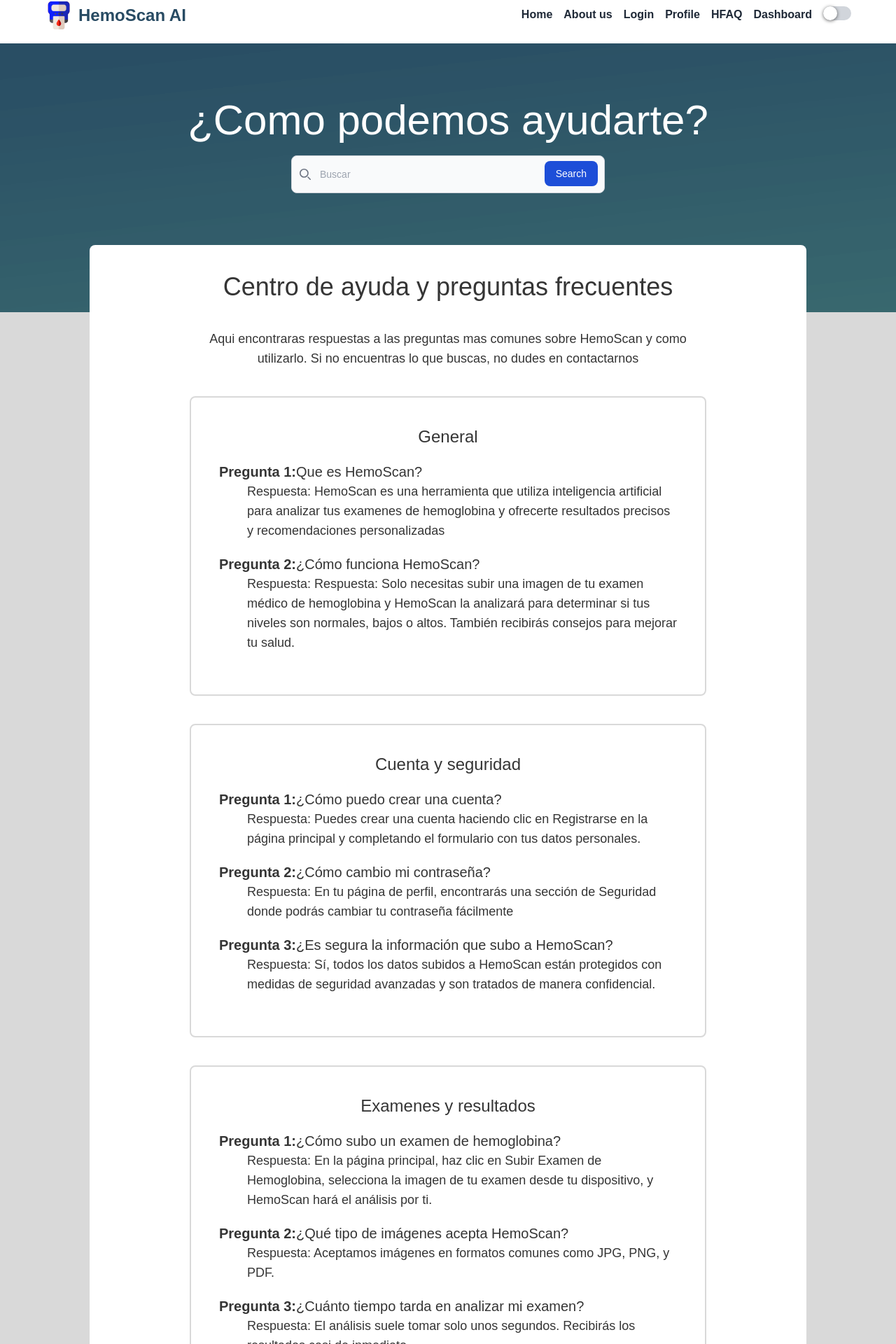
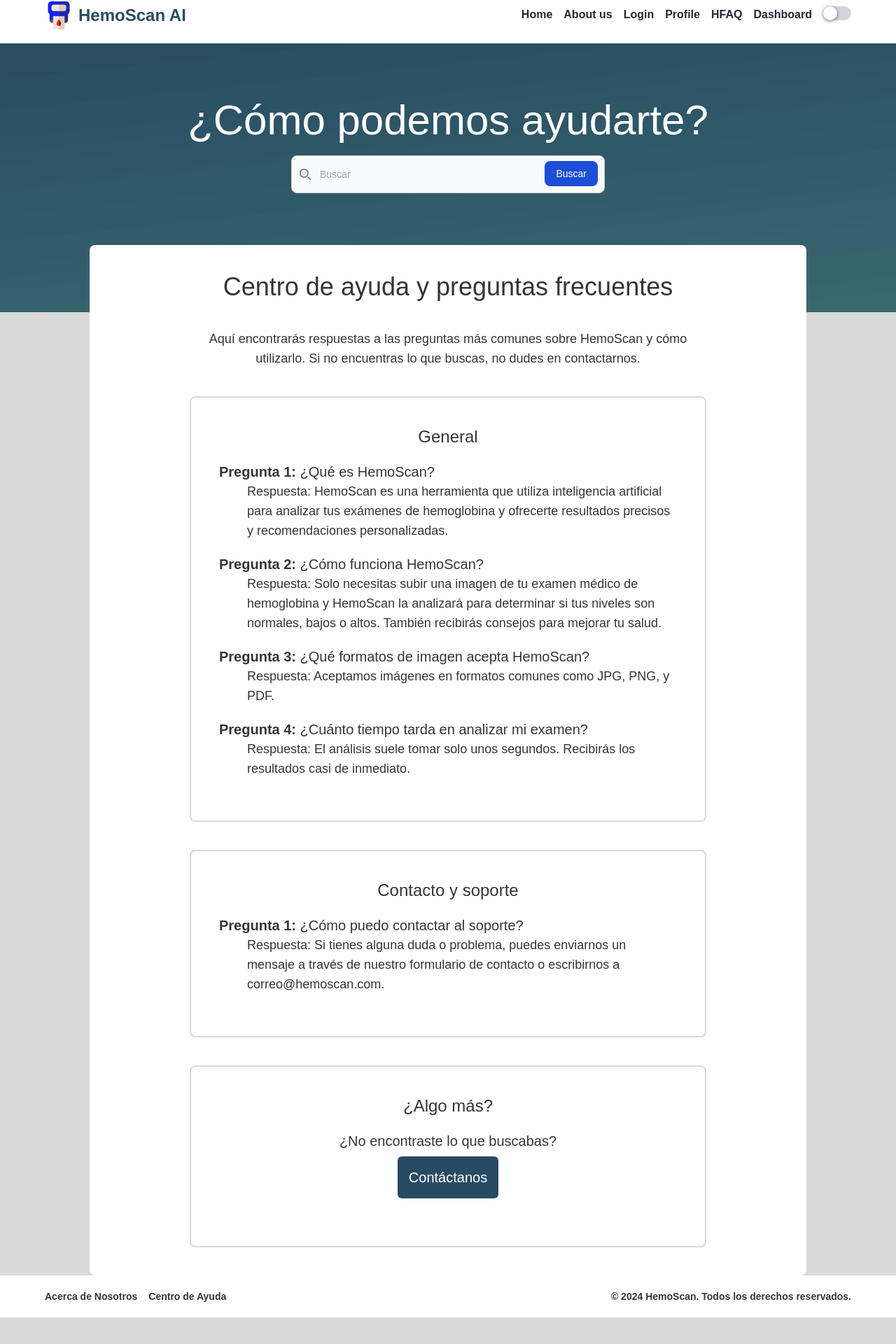
Before and after one commit to JiovannyVega/HemoScan, a React (Vite) app: page /hfaq in a window 1280 px wide. Shown: the part 18-1938 px from the top of the page at 70% size. After the commit the page ends 1900 px from the top, so only its background shows below. Built offline with nearby package versions, Linux system fonts and the light colour scheme.

Commit message:
Se cambian algunas etiquetas

```diff
--- a/src/pages/HFAQPage.jsx
+++ b/src/pages/HFAQPage.jsx
@@ -3,9 +3,9 @@ const HFAQPage = () => {
     <>
       <div className="flex flex-col items-center p-0 m-0 text-text dark:text-text-dark">
         <section className="bg-[url('/assets/NHP2.png')] bg-cover w-full h-96">
-          <p className="mt-20 mb-5 text-6xl text-center text-white">¿Como podemos ayudarte?</p>
+          <p className="mt-20 mb-5 text-6xl text-center text-white">¿Cómo podemos ayudarte?</p>
           <form className="max-w-md mx-auto">
-            <label htmlFor="default-search" className="mb-2 text-sm font-medium text-gray-900 sr-only dark:text-white">Search</label>
+            <label htmlFor="default-search" className="mb-2 text-sm font-medium text-gray-900 sr-only dark:text-white">Buscar</label>
             <div className="relative">
               <div className="absolute inset-y-0 flex items-center pointer-events-none start-0 ps-3">
                 <svg className="w-4 h-4 text-gray-500 dark:text-gray-400" aria-hidden="true" xmlns="http://www.w3.org/2000/svg" fill="none" viewBox="0 0 20 20">
@@ -13,82 +13,68 @@ const HFAQPage = () => {
                 </svg>
               </div>
               <input type="search" id="default-search" className="block w-full p-4 text-sm text-gray-900 border border-gray-300 rounded-lg ps-10 bg-gray-50 focus:ring-blue-500 focus:border-blue-500 dark:bg-gray-700 dark:border-gray-600 dark:placeholder-gray-400 dark:text-white dark:focus:ring-blue-500 dark:focus:border-blue-500" placeholder="Buscar" required />
-              <button type="submit" className="text-white absolute end-2.5 bottom-2.5 bg-blue-700 hover:bg-blue-800 focus:ring-4 focus:outline-none focus:ring-blue-300 font-medium rounded-lg text-sm px-4 py-2 dark:bg-blue-600 dark:hover:bg-blue-700 dark:focus:ring-blue-800">Search</button>
+              <button type="submit" className="text-white absolute end-2.5 bottom-2.5 bg-blue-700 hover:bg-blue-800 focus:ring-4 focus:outline-none focus:ring-blue-300 font-medium rounded-lg text-sm px-4 py-2 dark:bg-blue-600 dark:hover:bg-blue-700 dark:focus:ring-blue-800">Buscar</button>
             </div>
           </form>
         </section>
         <div className="flex flex-col items-center w-full p-5 mb-0 text-center rounded-lg sm:-mt-24 sm:w-4/5 bg-background dark:bg-background-dark">
           <p className="my-5 text-4xl">Centro de ayuda y preguntas frecuentes</p>
-          <p className="w-3/4 my-5 text-lg">Aqui encontraras respuestas a las preguntas mas comunes sobre HemoScan y como utilizarlo. Si no encuentras lo que buscas, no dudes en contactarnos</p>
+          <p className="w-3/4 my-5 text-lg">Aquí encontrarás respuestas a las preguntas más comunes sobre HemoScan y cómo utilizarlo. Si no encuentras lo que buscas, no dudes en contactarnos.</p>
           <div className="w-3/4 p-10 my-5 text-xl border-2 rounded-lg border-hover dark:border-hover-dark">
-            <h className="text-2xl">General</h>
+            <h2 className="text-2xl">General</h2>
             <ul className="my-5 text-left">
               <li className="my-5">
-                <strong>Pregunta 1:</strong>Que es HemoScan?
-                <li className="ml-10 text-lg">Respuesta: HemoScan es una herramienta que utiliza inteligencia artificial para analizar tus examenes de hemoglobina y ofrecerte resultados precisos y recomendaciones personalizadas</li>
+                <strong>Pregunta 1:</strong> ¿Qué es HemoScan?
+                <ul className="ml-10 text-lg">
+                  <li>Respuesta: HemoScan es una herramienta que utiliza inteligencia artificial para analizar tus exámenes de hemoglobina y ofrecerte resultados precisos y recomendaciones personalizadas.</li>
+                </ul>
               </li>
               <li className="my-5">
-                <strong>Pregunta 2:</strong>¿Cómo funciona HemoScan?
-                <li className="ml-10 text-lg">Respuesta: Respuesta: Solo necesitas subir una imagen de tu examen médico de hemoglobina y HemoScan la analizará para determinar si tus niveles son normales, bajos o altos. También recibirás consejos para mejorar tu salud.</li>
+                <strong>Pregunta 2:</strong> ¿Cómo funciona HemoScan?
+                <ul className="ml-10 text-lg">
+                  <li>Respuesta: Solo necesitas subir una imagen de tu examen médico de hemoglobina y HemoScan la analizará para determinar si tus niveles son normales, bajos o altos. También recibirás consejos para mejorar tu salud.</li>
+                </ul>
+              </li>
+              <li className="my-5">
+                <strong>Pregunta 3:</strong> ¿Qué formatos de imagen acepta HemoScan?
+                <ul className="ml-10 text-lg">
+                  <li>Respuesta: Aceptamos imágenes en formatos comunes como JPG, PNG, y PDF.</li>
+                </ul>
+              </li>
+              <li className="my-5">
+                <strong>Pregunta 4:</strong> ¿Cuánto tiempo tarda en analizar mi examen?
+                <ul className="ml-10 text-lg">
+                  <li>Respuesta: El análisis suele tomar solo unos segundos. Recibirás los resultados casi de inmediato.</li>
+                </ul>
               </li>
             </ul>
           </div>
           <div className="w-3/4 p-10 my-5 text-xl border-2 rounded-lg border-hover dark:border-hover-dark">
-            <h className="text-2xl">Cuenta y seguridad</h>
+            <h2 className="text-2xl">Contacto y soporte</h2>
             <ul className="my-5 text-left">
               <li className="my-5">
-                <strong>Pregunta 1:</strong>¿Cómo puedo crear una cuenta?
-                <li className="ml-10 text-lg">Respuesta: Puedes crear una cuenta haciendo clic en Registrarse en la página principal y completando el formulario con tus datos personales.</li>
-              </li>
-              <li className="my-5">
-                <strong>Pregunta 2:</strong>¿Cómo cambio mi contraseña?
-                <li className="ml-10 text-lg">Respuesta: En tu página de perfil, encontrarás una sección de Seguridad donde podrás cambiar tu contraseña fácilmente</li>
-              </li>
-              <li className="my-5">
-                <strong>Pregunta 3:</strong>¿Es segura la información que subo a HemoScan?
-                <li className="ml-10 text-lg">Respuesta: Sí, todos los datos subidos a HemoScan están protegidos con medidas de seguridad avanzadas y son tratados de manera confidencial.</li>
+                <strong>Pregunta 1:</strong> ¿Cómo puedo contactar al soporte?
+                <ul className="ml-10 text-lg">
+                  <li>Respuesta: Si tienes alguna duda o problema, puedes enviarnos un mensaje a través de nuestro formulario de contacto o escribirnos a correo@hemoscan.com.</li>
+                </ul>
               </li>
             </ul>
           </div>
           <div className="w-3/4 p-10 my-5 text-xl border-2 rounded-lg border-hover dark:border-hover-dark">
-            <h className="text-2xl">Examenes y resultados</h>
-            <ul className="my-5 text-left">
-              <li className="my-5">
-                <strong>Pregunta 1:</strong>¿Cómo subo un examen de hemoglobina?
-                <li className="ml-10 text-lg">Respuesta: En la página principal, haz clic en Subir Examen de Hemoglobina, selecciona la imagen de tu examen desde tu dispositivo, y HemoScan hará el análisis por ti.</li>
+            <h2 className="text-2xl">¿Algo más?</h2>
+            <ul className="my-5 text-center">
+              <li>
+                <p>¿No encontraste lo que buscabas?</p>
               </li>
-              <li className="my-5">
-                <strong>Pregunta 2:</strong>¿Qué tipo de imágenes acepta HemoScan?
-                <li className="ml-10 text-lg">Respuesta: Aceptamos imágenes en formatos comunes como JPG, PNG, y PDF.</li>
-              </li>
-              <li className="my-5">
-                <strong>Pregunta 3:</strong>¿Cuánto tiempo tarda en analizar mi examen?
-                <li className="ml-10 text-lg">Respuesta: El análisis suele tomar solo unos segundos. Recibirás los resultados casi de inmediato</li>
-              </li>
-            </ul>
-          </div>
-          <div className="w-3/4 p-10 my-5 text-xl border-2 rounded-lg border-hover dark:border-hover-dark">
-            <h className="text-2xl">Contacto y soporte</h>
-            <ul className="my-5 text-left">
-              <li className="my-5">
-                <strong>Pregunta 1:</strong>¿Cómo puedo contactar al soporte?
-                <li className="ml-10 text-lg">Respuesta: Si tienes alguna duda o problema, puedes enviarnos un mensaje a través de nuestro formulario de contacto o escribirnos a correo@hemoscan.com.</li>
-              </li>
-            </ul>
-          </div>
-          <div className="w-3/4 p-10 my-5 text-xl border-2 rounded-lg border-hover dark:border-hover-dark">
-            <h className="text-2xl">¿Algo más?</h>
-            <ul className="my-5 text-center">
-              <p>¿No encontraste lo que buscabas?</p>
               <li>
-                <button className="p-4 m-2 text-white rounded-md cursor-pointer bg-primary hover:bg-secondary ">Contáctanos</button>
+                <button className="p-4 m-2 text-white rounded-md cursor-pointer bg-primary hover:bg-secondary">Contáctanos</button>
               </li>
             </ul>
           </div>
         </div>
       </div>
     </>
-  )
-}
+  );
+};
 
 export default HFAQPage;
--- a/src/pages/HomePage.jsx
+++ b/src/pages/HomePage.jsx
@@ -6,19 +6,19 @@ const HomePage = () => {
       <div className="flex flex-col items-center p-0 m-0 text-text dark:text-text-dark">
         <section className="bg-[url('/assets/NHP.png')] bg-center bg-cover w-full h-auto justify-center">
           <p className="text-center text-white text-8xl mt-11">Analiza tu salud</p>
-          <p className="mt-2 text-4xl text-center text-white">Con tecnologia de inteligencia artificial</p>
+          <p className="mt-2 text-4xl text-center text-white">Con tecnología de inteligencia artificial</p>
           <div className="justify-center w-1/2 mx-auto">
-            <p className="mt-4 mb-5 text-xl text-center text-white">Obten resultados precisos de tus examenes de hemoglobina y recomendaciones personalizadas al instante.</p>
+            <p className="mt-4 mb-5 text-xl text-center text-white">Obtén resultados precisos de tus exámenes de hemoglobina y recomendaciones personalizadas al instante.</p>
             <div className="flex justify-center mb-12">
-              <Link to="" className="p-4 m-2 text-white rounded-md cursor-pointer bg-primary">Iniciar Sesion</Link>
-              <Link to="" className="p-4 m-2 text-white rounded-md cursor-pointer bg-primary">Crear Cuenta</Link>
+              <Link to="/login" className="p-4 m-2 text-white rounded-md cursor-pointer bg-primary">Iniciar Sesión</Link>
+              <Link to="/signup" className="p-4 m-2 text-white rounded-md cursor-pointer bg-primary">Crear Cuenta</Link>
             </div>
           </div>
         </section>
-        <div className="flex flex-col items-center w-4/5 p-0 m-0 bg-background dark:bg-background-dark">
+        <div className="flex flex-col items-center w-full p-0 m-0 md:w-4/5 bg-background dark:bg-background-dark">
           <section className="w-3/5 mt-20 text-center">
             <p className="mt-6 text-4xl">Bienvenido a HemoScan</p>
-            <p className="mt-6 text-2xl">Analiza tus examenes de hemoglobina y obtén resultados rápidos y recomendacionales personalizadas basadas en inteligencia artificial</p>
+            <p className="mt-6 text-2xl">Analiza tus exámenes de hemoglobina y obtén resultados rápidos y recomendaciones personalizadas basadas en inteligencia artificial</p>
           </section>
           <section className="w-3/5 mt-20 text-center">
             <p className="mt-6 text-4xl ">¿Qué es HemoScan?</p>
@@ -28,16 +28,16 @@ const HomePage = () => {
           <section className="w-3/5 mt-18">
             <p className="mt-6 text-4xl text-center">¿Por qué elegir HemoScan?</p>
             <ul className="p-0 mt-6 mb-20 text-2xl text-left list-none">
-              <li>-Rápido, preciso y seguro</li>
-              <li>-Análisis de IA en tiempo real</li>
-              <li>-Recomendaciones personalizadas para tu salud</li>
-              <li>-No se necesitan equipos especializados</li>
+              <li>- Rápido, preciso y seguro</li>
+              <li>- Análisis de IA en tiempo real</li>
+              <li>- Recomendaciones personalizadas para tu salud</li>
+              <li>- No se necesitan equipos especializados</li>
             </ul>
           </section>
         </div>
       </div>
     </>
-  )
+  );
 }
 
 export default HomePage;
--- a/src/pages/LoginPage.jsx
+++ b/src/pages/LoginPage.jsx
@@ -16,10 +16,10 @@ const LoginPage = () => {
               <Link to="/login" className="font-bold no-underline p-7">Iniciar sesión</Link>
             </div>
             <div className="w-1/2 mt-5">
-              <Link to="/signup" className="ml-auto no-underline p-7">Registrate</Link>
+              <Link to="/signup" className="ml-auto no-underline p-7">Regístrate</Link>
             </div>
           </div>
-          <p className="mt-4 text-2xl">Iniciar sesión</p>
+          <h1 className="mt-4 text-2xl">Iniciar sesión</h1>
           {profile ? (
             <div className="flex flex-col h-full p-7">
               <img src={profile.picture} alt="Profile" className="w-40 h-40 mb-5 bg-cover border-4 rounded-full border-hover dark:border-hover-dark" />
@@ -30,11 +30,13 @@ const LoginPage = () => {
           ) : (
             <div className="flex flex-col justify-center w-11/12 h-full p-7">
               <form action="" className="flex flex-col justify-center h-auto">
-                <img src="/assets/perfil-icono.png" className="self-center w-20 h-20 mb-4" alt="perfil" />
-                <input type="text" className="p-3 my-5 mb-4 border rounded-md bg-background dark:bg-background-dark" placeholder="Correo electronico" name="correo" id="correo" />
-                <input type="password" className="p-3 my-5 mb-4 border-2 rounded-md bg-background dark:bg-background-dark" placeholder="Contraseña" name="contrasena" id="contrasena" />
+                <img src="/assets/perfil-icono.png" className="self-center w-20 h-20 mb-4" alt="Perfil" />
+                <label htmlFor="correo" className="sr-only">Correo electrónico</label>
+                <input type="email" className="p-3 my-5 mb-4 border rounded-md bg-background dark:bg-background-dark" placeholder="Correo electrónico" name="correo" id="correo" required />
+                <label htmlFor="contrasena" className="sr-only">Contraseña</label>
+                <input type="password" className="p-3 my-5 mb-4 border-2 rounded-md bg-background dark:bg-background-dark" placeholder="Contraseña" name="contrasena" id="contrasena" required />
                 <div className="flex flex-row">
-                  <p className="my-4 text-left">¿Olvidaste tu contraseña?</p>
+                  <Link to="/forgot-password" className="my-4 text-left">¿Olvidaste tu contraseña?</Link>
                   <button className="w-1/2 p-3 mb-4 ml-auto text-white border-2 rounded-md bg-primary" type="submit">Ingresar</button>
                 </div>
                 <p className="mb-4 text-center">O</p>
```
Also changed, not shown: src/components/Footer.jsx (+6 -4 lines), src/pages/AboutPage.jsx (+10 -64 lines).
